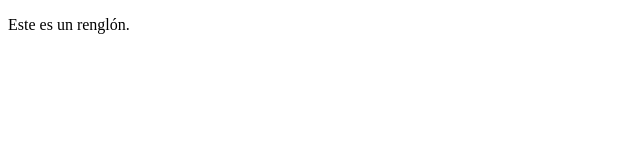
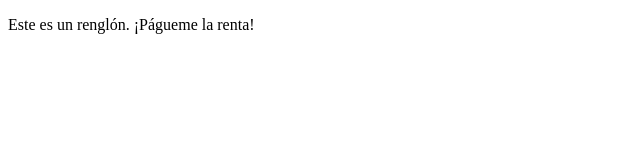
Before and after one commit to jalexromeror/proyectoDemoCursoPrework, a plain HTML site: page index.html in a window 1280 px wide. Shown: the whole page, without its empty margins (0-640 px from the left). Drawn offline with Linux system fonts and the light colour scheme.

Commit message:
Cambios en el archivo HTML.

```diff
--- a/index.html
+++ b/index.html
@@ -8,7 +8,7 @@
 </head>
 <body>
     <p>
-        Este es un renglón.
+        Este es un renglón. ¡Págueme la renta!
     </p>
 </body>
 </html>
```
